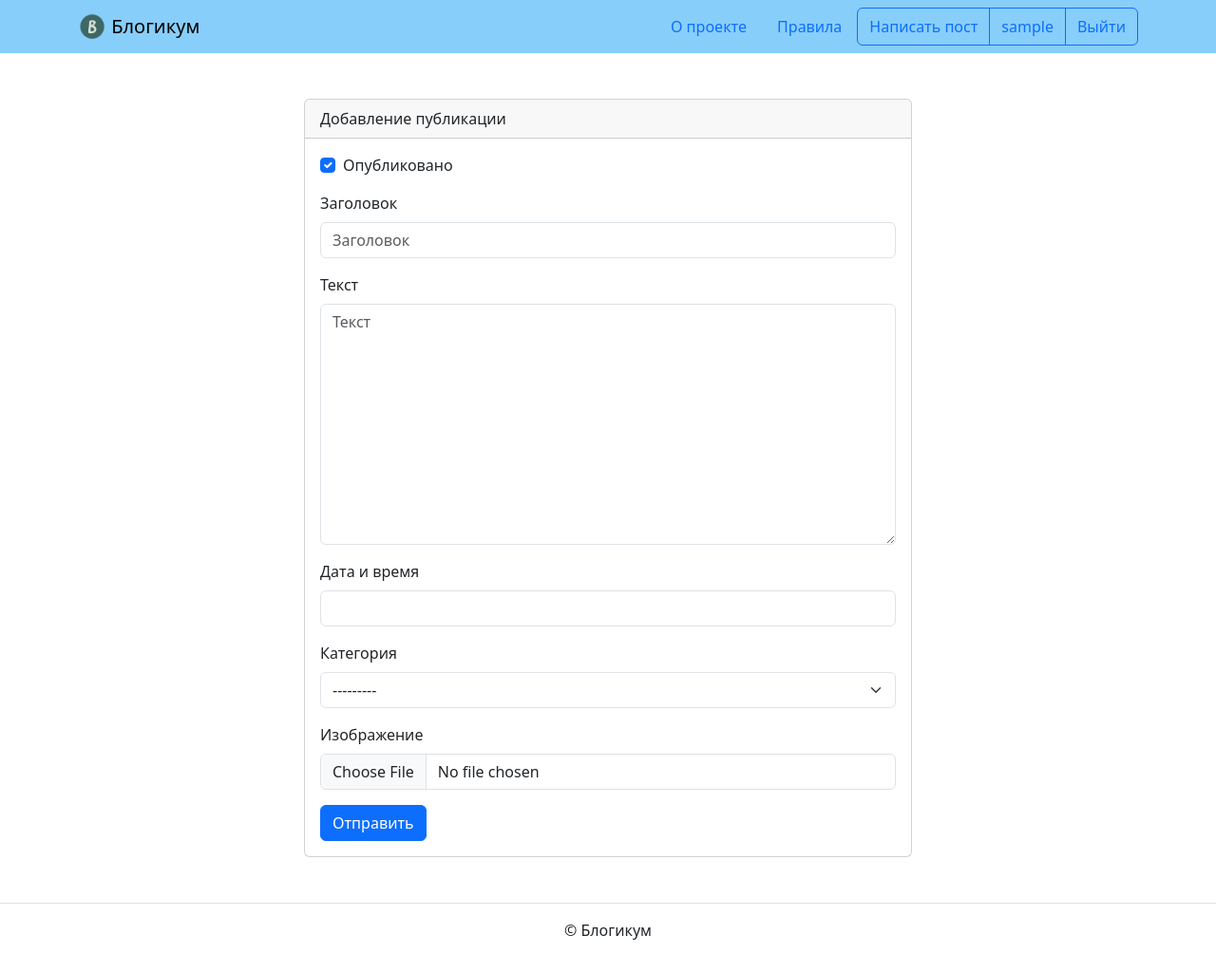
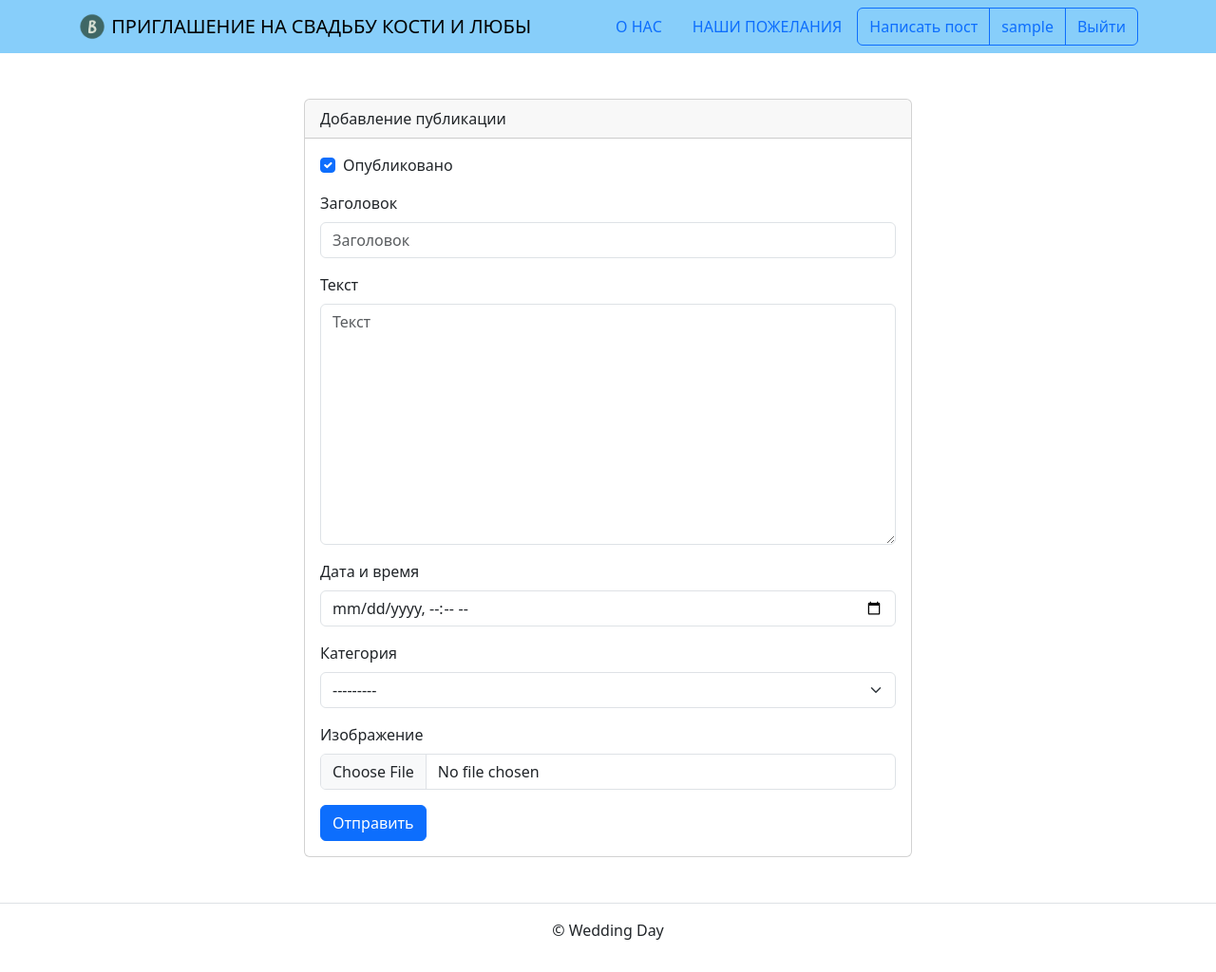
Before and after one commit to Alexand94-11/wedding_website_test, a Django app: page /posts/create/ in a window 1280 px wide. Shown: the whole page at 95% size. Run offline with Django 3.2, Linux system fonts and the light colour scheme; the visitor is signed in with stand-in values (Sample User, id 1); data that the repository does not hold is empty; parts of the project's set-up code (start-up, migrations or seed data) failed here and were passed over; some libraries are stand-ins or nearby versions.

Commit message:
change templates and post_date

```diff
--- a/blogicum/blog/forms.py
+++ b/blogicum/blog/forms.py
@@ -7,13 +7,12 @@ class PostForm(forms.ModelForm):
     class Meta:
         model = Post
         exclude = ('author', 'created_at',)
-        '''
         widgets = {
             'pub_date': forms.DateTimeInput(
                 format='%Y-%m-%dT%H:%M',
                 attrs={'type': 'datetime-local'}
             )
-        }'''
+        }
 
 
 class CommentForm(forms.ModelForm):
--- a/blogicum/blog/views.py
+++ b/blogicum/blog/views.py
@@ -26,7 +26,7 @@ class PostListView(ListView):
     def get_queryset(self):
         posts = filtered_posts(True).annotate(
             comment_count=Count('comments')
-        ).order_by('-pub_date')
+        ).order_by('pub_date')
         return posts
 
 
--- a/blogicum/templates/includes/footer.html
+++ b/blogicum/templates/includes/footer.html
@@ -1,3 +1,3 @@
 <footer class="border-top text-center py-3">
-  <p>© Блогикум</p>
+  <p>© Wedding Day</p>
 </footer>
--- a/blogicum/templates/includes/header.html
+++ b/blogicum/templates/includes/header.html
@@ -4,18 +4,18 @@
     <div class="container">
       <a class="navbar-brand" href="{% url 'blog:index' %}">
         <img src="{% static 'img/logo.png' %}" width="30" height="30" class="d-inline-block align-top" alt="">
-        Блогикум
+        ПРИГЛАШЕНИЕ НА СВАДЬБУ КОСТИ И ЛЮБЫ
       </a>
       {% with request.resolver_match.view_name as view_name %}
         <ul class="nav  nav-pills">
           <li class="nav-item">
             <a class="nav-link {% if view_name == 'pages:about' %} text-white {% endif %}" href="{% url 'pages:about' %}">
-              О проекте
+              О НАС
             </a>
           </li>
           <li class="nav-item">
             <a class="nav-link {% if view_name == 'pages:rules' %} text-white {% endif %}" href="{% url 'pages:rules' %}">
-              Правила
+              НАШИ ПОЖЕЛАНИЯ
             </a>
           </li>
           {% if user.is_authenticated %}
```
Also changed, not shown: blogicum/blog/migrations/0004_remove_post_location_alter_category_options_and_more.py (added).
